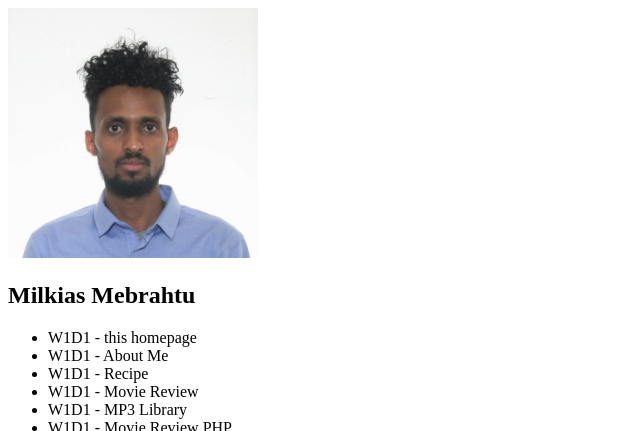
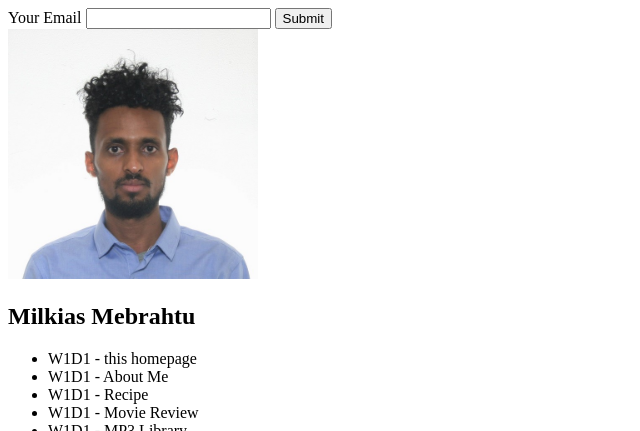
Before and after one commit to Milkiboy/Milkiboy.github.io, a plain HTML site: page index.html in a window 1280 px wide. Shown: the top 431 px of the page, without its empty margins (0-640 px from the left). Drawn offline with Linux system fonts and the light colour scheme.

Commit message:
Update index.html

```diff
--- a/index.html
+++ b/index.html
@@ -1,6 +1,12 @@
 <!DOCTYPE html>
 <html lang="en">
 <head>
+    <form action="https://formspree.io/f/{form_id}" method="post">
+        <label for="email">Your Email</label>
+        <input name="Email" id="email" type="email">
+        <button type="submit">Submit</button>
+      </form>
+      <meta name="referrer" content="origin">
     <meta charset="UTF-8">
     <meta http-equiv="X-UA-Compatible" content="IE=edge">
     <meta name="viewport" content="width=device-width, initial-scale=1.0">
```
